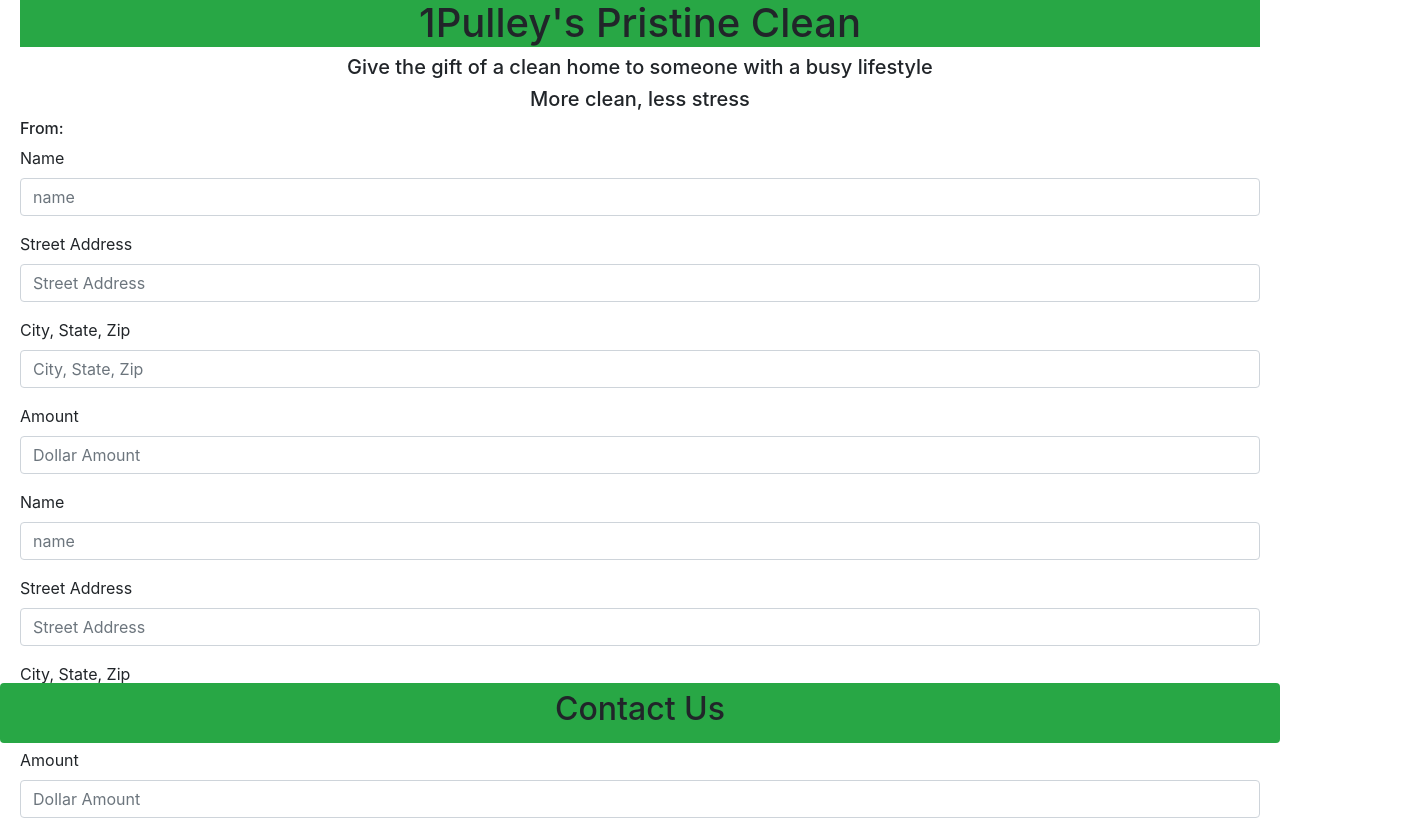
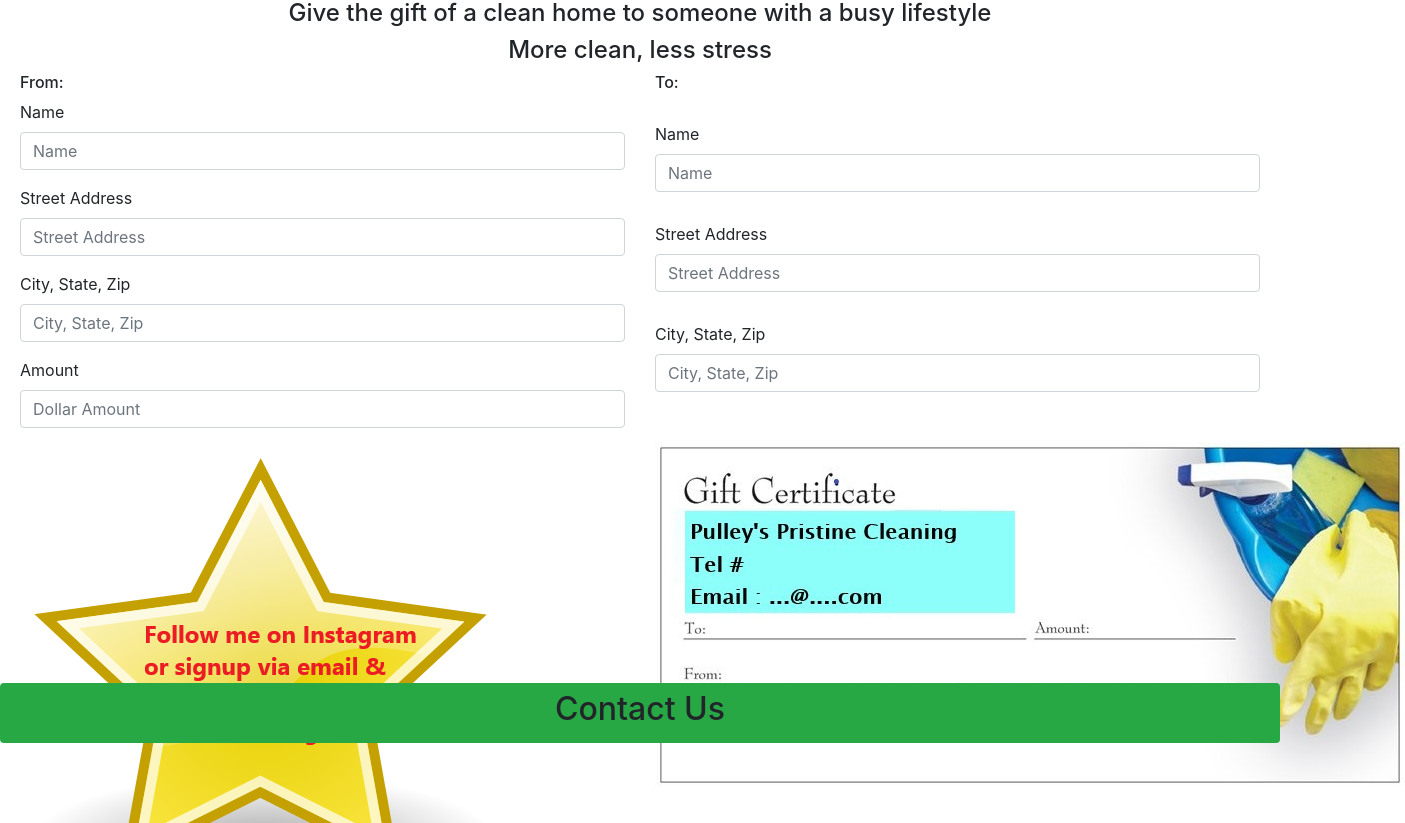
Before and after one commit to jamespulley59/PulleyPristineCleaners, a React (Create React App) app: page /GiftCertificates in a window 1280 px wide. Shown: the part 57-880 px from the top of the page, 1405 px wide, since content can reach past the window. Built offline with nearby package versions, Linux system fonts and the light colour scheme.

Commit message:
giftcertificate

```diff
--- a/src/App.css
+++ b/src/App.css
@@ -43,3 +43,13 @@ body {
 .busy{
   text-align: center;
 }
+
+.gift {
+  margin-top: 30px;
+}
+
+
+.form-group2 {
+  margin-top: 30px;
+  margin-bottom: 20px;
+}
--- a/src/App.js
+++ b/src/App.js
@@ -10,7 +10,7 @@ import GiftCertificates from "./components/user/GiftCertificates"
 function App() {
   return (
    <Router>
-     <Header />
+     {/* <Header /> */}
      <GiftCertificates />
      <Footer />
      <Route exact path="/contact" component={ContactUs} />
--- a/src/components/user/GiftCertificates.js
+++ b/src/components/user/GiftCertificates.js
@@ -1,41 +1,37 @@
-import React, { Component } from 'react'
-import {link} from 'react-router-dom';
-import Header from '../utility/Header';
+import React, { Component } from "react";
+import { link } from "react-router-dom";
+import Header from "../utility/Header";
 //import {navbar} from './utility/Navbar';
-import Footer from '../utility/Footer';
+import Footer from "../utility/Footer";
 //import {css} from './src/App.css';
-import giftCert from "../img/giftCert.jpg"
+import giftCert from "../img/giftCert.jpg";
+import off from "../img/10 Off.png"
 
 export default class GiftCertificates extends Component {
   render() {
     return (
-
       <div>
         <Header />
-
-        <h5 className ="busy"> Give the gift of a clean home to someone with a busy lifestyle</h5>
-
-        <h5 className ="busy"> More clean, less stress</h5>
-
+        <h4 className="busy">
+          Give the gift of a clean home to someone with a busy lifestyle
+        </h4>
+        <h4 className="busy"> More clean, less stress</h4>
+        <div className="row">
+          <div className="col-lg-6">
             <h6>From:</h6>
-
-        <div>
-
             <section id="from">
-      <div class="from">
+              <div align="left">
                 <form>
                   <div className="form-group">
                     <label htmlFor="name">Name</label>
                     <input
-           placeholder="name"
+                      placeholder="Name"
                       type="text"
                       className="form-control"
-           id="name"np
+                      id="name"
                       name="name"
-
                     />
                   </div>
-
                   <div className="form-group">
                     <label htmlFor="street">Street Address</label>
                     <input
@@ -44,49 +40,50 @@ export default class GiftCertificates extends Component {
                       className="form-control"
                       id="street"
                       name="street"
-
                     />
                   </div>
-
                   <div className="form-group">
-         <label htmlFor="password2">City, State, Zip</label>
+                    <label htmlFor="csz">City, State, Zip</label>
                     <input
                       placeholder="City, State, Zip"
                       type="text"
                       className="form-control"
                       id="city"
-           name="city"></input>
-
+                      name="city"
+                    />
                   </div>
-
-       <div className="form-group ">
+                  <div className="form-group">
                     <label htmlFor="amount">Amount</label>
                     <input
                       placeholder="Dollar Amount"
                       type="text"
                       className="form-control"
                       id="amount"
-           name="amount"></input>
+                      name="amount"
+                    />
                   </div>
                 </form>
+              </div>
+            </section>
+            <img className="off" src={off} />
+          </div>
 
-
-
-        <div class="to">
+          <div className="col-lg-6">
+            <section id="to">
+              <div>
+                <h6>To:</h6>
                 <form>
-        <div className="form-group">
+                  <div className="form-group2">
                     <label htmlFor="name">Name</label>
                     <input
-           placeholder="name"
+                      placeholder="Name"
                       type="text"
                       className="form-control"
                       id="name"
                       name="name"
-
                     />
                   </div>
-
-       <div className="form-group">
+                  <div className="form-group2">
                     <label htmlFor="street">Street Address</label>
                     <input
                       placeholder="Street Address"
@@ -94,40 +91,27 @@ export default class GiftCertificates extends Component {
                       className="form-control"
                       id="street"
                       name="street"
-
                     />
                   </div>
-
-       <div className="form-group">
+                  <div className="form-group2">
                     <label htmlFor="password2">City, State, Zip</label>
                     <input
                       placeholder="City, State, Zip"
                       type="text"
                       className="form-control"
                       id="city"
-           name="city"></input>
+                      name="city"
+                    />
+                  </div>
+                </form>
+              </div>
+            </section>
+            <img className= "gift" src={giftCert} />
+          </div>
 
         </div>
 
-       <div className="form-group ">
-         <label htmlFor="amount">Amount</label>
-         <input
-           placeholder="Dollar Amount"
-           type="text"
-           className="form-control"
-           id="amount"
-           name="amount"></input>
       </div>
-             </form>
-
-        </div>
-        </div>
-    </section>
-    </div>
-    </div>
-
-
-
-        )
+    );
   }
 }
--- a/src/components/utility/Header.js
+++ b/src/components/utility/Header.js
@@ -6,7 +6,7 @@ export default class Header extends Component {
         return (
             <div>
                 <header className='text-center bg-success'>
-                        <h1>1Pulley's Pristine Clean</h1>
+                        <h1>Pulley's Pristine Clean</h1>
                 </header>
             </div>
         )
```
Lines whose indentation alone changed are shown as unchanged.
